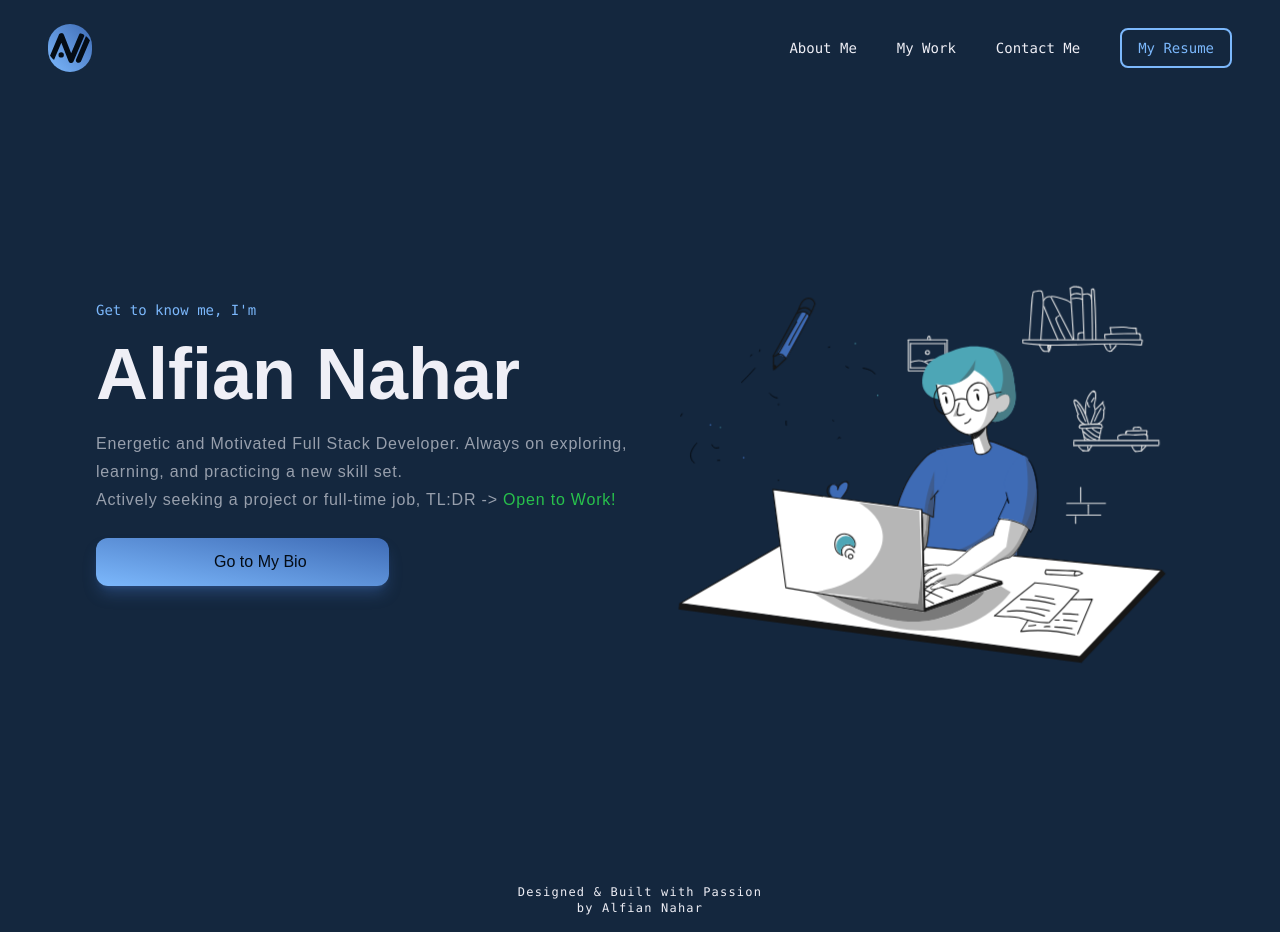
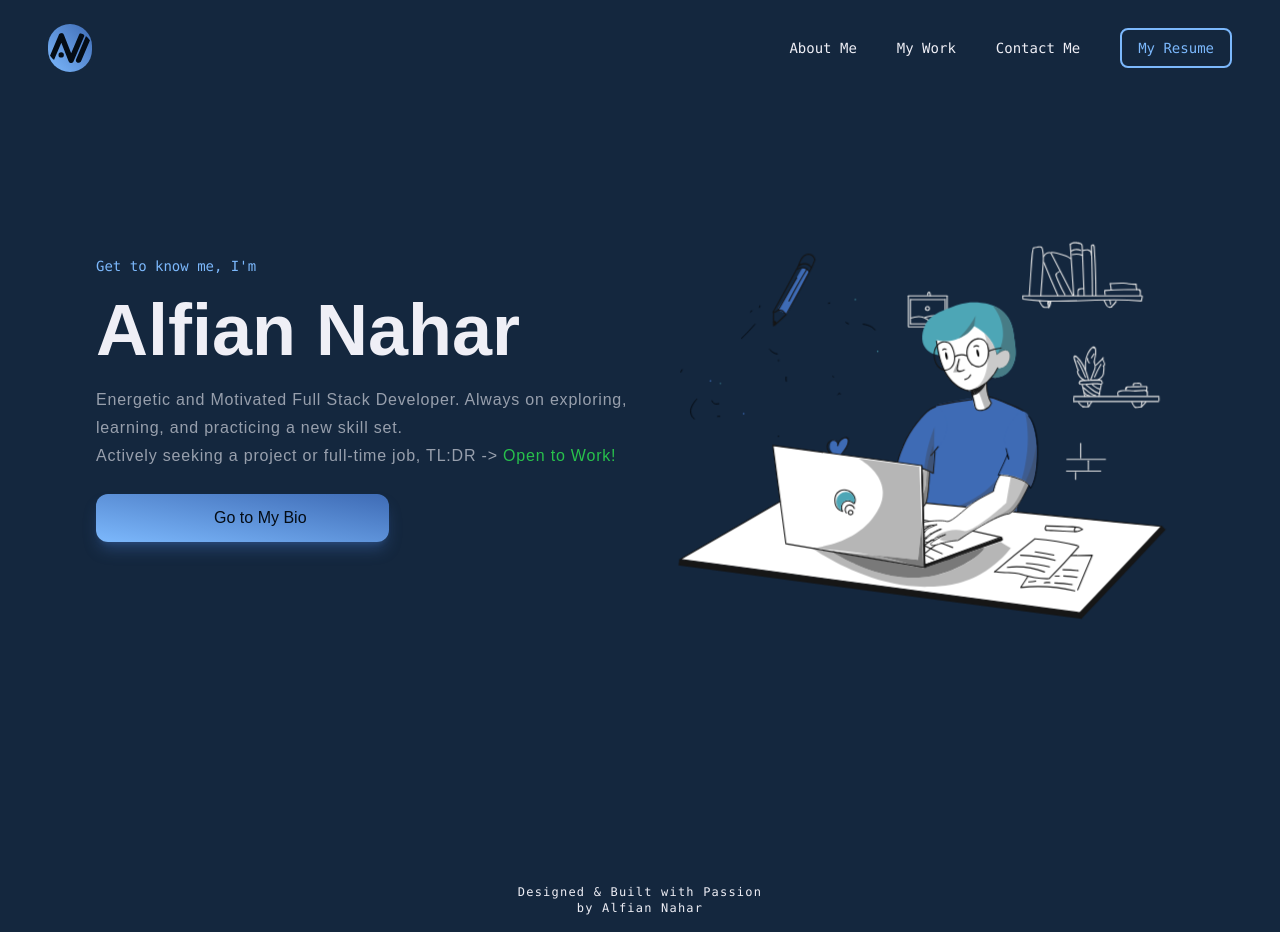
Before and after one commit to alfianahar/alfianahar-portofolio-site, a Next.js app: page / in a window 1280 px wide. Built offline with nearby package versions, Linux system fonts and the light colour scheme; some icons are missing.

Commit message:
improve peformance mobile look

```diff
--- a/components/Navbar.js
+++ b/components/Navbar.js
@@ -39,7 +39,7 @@ const Navbar = () => {
 
   return (
     <nav className="navbar">
-      <div className={`${open ? "blur-effect" : "absolute opacity-0"}`}></div>
+      <div className={`${open ? "blur-effect" : "absolute invisible"}`}></div>
       <div className="z-50 inline-flex w-11">
         <Link href="/">
           <a className="navbar-logo" onClick={closeMenu}>
--- a/pages/_app.js
+++ b/pages/_app.js
@@ -21,7 +21,7 @@ function MyApp({ Component, pageProps, router }) {
     <Layout>
       <Script
         src="https://unpkg.com/boxicons@2.1.1/dist/boxicons.js"
-        strategy="lazyOnload"
+        strategy="afterInteractive"
       />
       <Component {...pageProps} />
     </Layout>
--- a/styles/globals.css
+++ b/styles/globals.css
@@ -28,7 +28,7 @@
     @apply fixed z-50 flex h-24 w-full items-center justify-center px-6 md:px-12;
   }
   .main-layout {
-    @apply flex h-screen flex-col items-center justify-center gap-4 px-6 pt-28 pb-6 lg:pl-24;
+    @apply flex h-screen flex-col items-center justify-center gap-4 px-6 pb-6 pt-28 lg:pt-6 lg:pl-24;
   }
   .main-footer {
     @apply flex flex-col items-center justify-center p-4;
@@ -40,7 +40,7 @@
     @apply flex h-12 w-12 items-center rounded-full bg-gradient-to-tr from-[#7CB8FC] to-[#3E6BB5];
   }
   .navbar-side {
-    @apply fixed right-0 top-0 flex h-screen w-3/4 -translate-x-0 transform transform-gpu flex-col items-center justify-center space-y-10 bg-[#14273E] py-10 text-lg shadow-[-10px_0px_25px_-15px_#3E6BB5] transition duration-300 ease-in-out md:w-2/4;
+    @apply fixed right-0 top-0 flex h-screen w-3/4 -translate-x-0 transform flex-col items-center justify-center space-y-10 bg-[#14273E] py-10 text-lg shadow-[-10px_0px_25px_-15px_#3E6BB5] transition duration-300 ease-in-out md:w-2/4;
   }
   .navbar-side-lg {
     @apply inline-flex flex-row items-center justify-end space-x-10 py-0 text-sm shadow-none;
```
